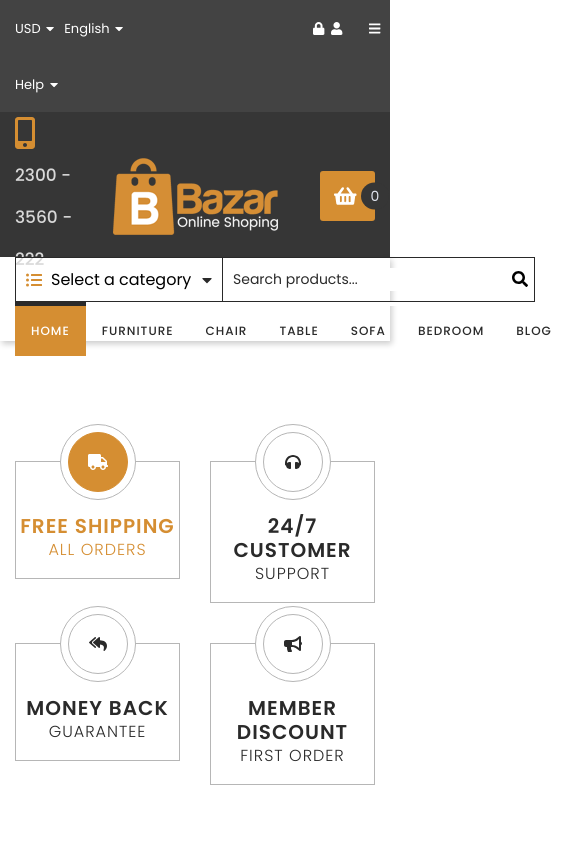
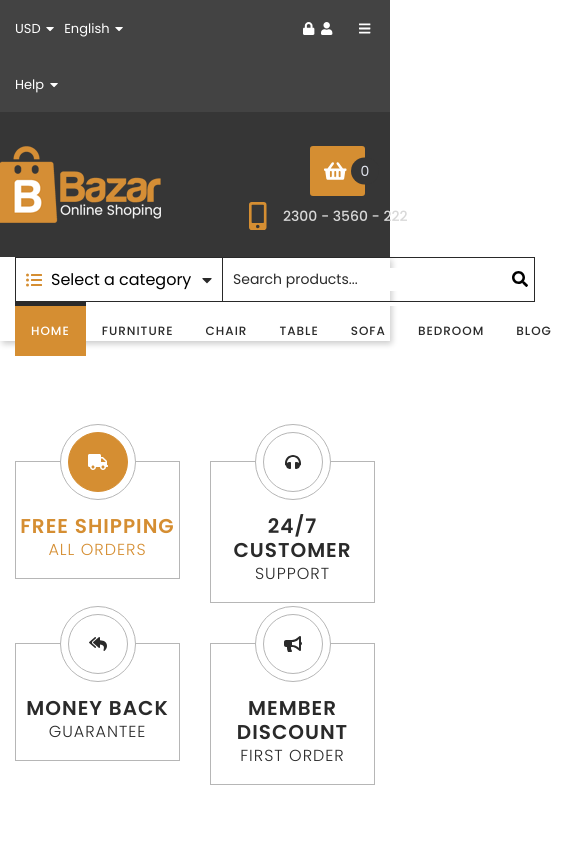
Before and after one commit to iMdPd/reactTeamProject, a React (Create React App) app: page / in a window 390 px wide. Shown: the top 844 px of the page, 585 px wide, since content can reach past the window. Built offline with nearby package versions, Linux system fonts and the light colour scheme.

Commit message:
add media to banner

```diff
--- a/src/components/layout/CompanyClaim/CompanyClaim.js
+++ b/src/components/layout/CompanyClaim/CompanyClaim.js
@@ -16,7 +16,7 @@ const CompanyClaim = () => (
             222
           </p>
         </div>
-        <div className='col text-center'>
+        <div className={`col text-center ${styles.logo}`}>
           <a href='#'>
             <img src='/images/logo.png' alt='Bazar' />
           </a>
--- a/src/components/layout/CompanyClaim/CompanyClaim.module.scss
+++ b/src/components/layout/CompanyClaim/CompanyClaim.module.scss
@@ -70,3 +70,59 @@
     }
   }
 }
+
+
+@media (max-width: 577px) {
+  .root {
+    position: relative;
+    .phoneNumber {
+      position: absolute;
+      bottom: 20px;
+      right: -60%;
+      p {
+        font-size: 14px;
+        .icon {
+          font-size: 28px;
+        }
+      }
+    }
+    .logo {
+      position: absolute;
+      left: -30%;
+    }
+
+    .cart {
+      position: absolute;
+      top: 34px;
+      right: 10px;
+    }
+  }
+}
+
+
+@media (min-width: 578px) and (max-width: 768px) {
+.root {
+  position: relative;
+  .phoneNumber {
+    position: absolute;
+    bottom: 20px;
+    right: -62%;
+    p {
+      font-size: 14px;
+      .icon {
+        font-size: 28px;
+      }
+    }
+  }
+  .logo {
+    position: absolute;
+    left: -175px;
+  }
+
+  .cart {
+    position: absolute;
+    top: 34px;
+    right: 40px;
+  }
+}
+}
--- a/src/components/layout/TopBar/TopBar.module.scss
+++ b/src/components/layout/TopBar/TopBar.module.scss
@@ -40,7 +40,7 @@
 
     ul li {
       position: absolute;
-      right: 10px;
+      right: 20px;
 
     a {
       visibility: hidden;
```
